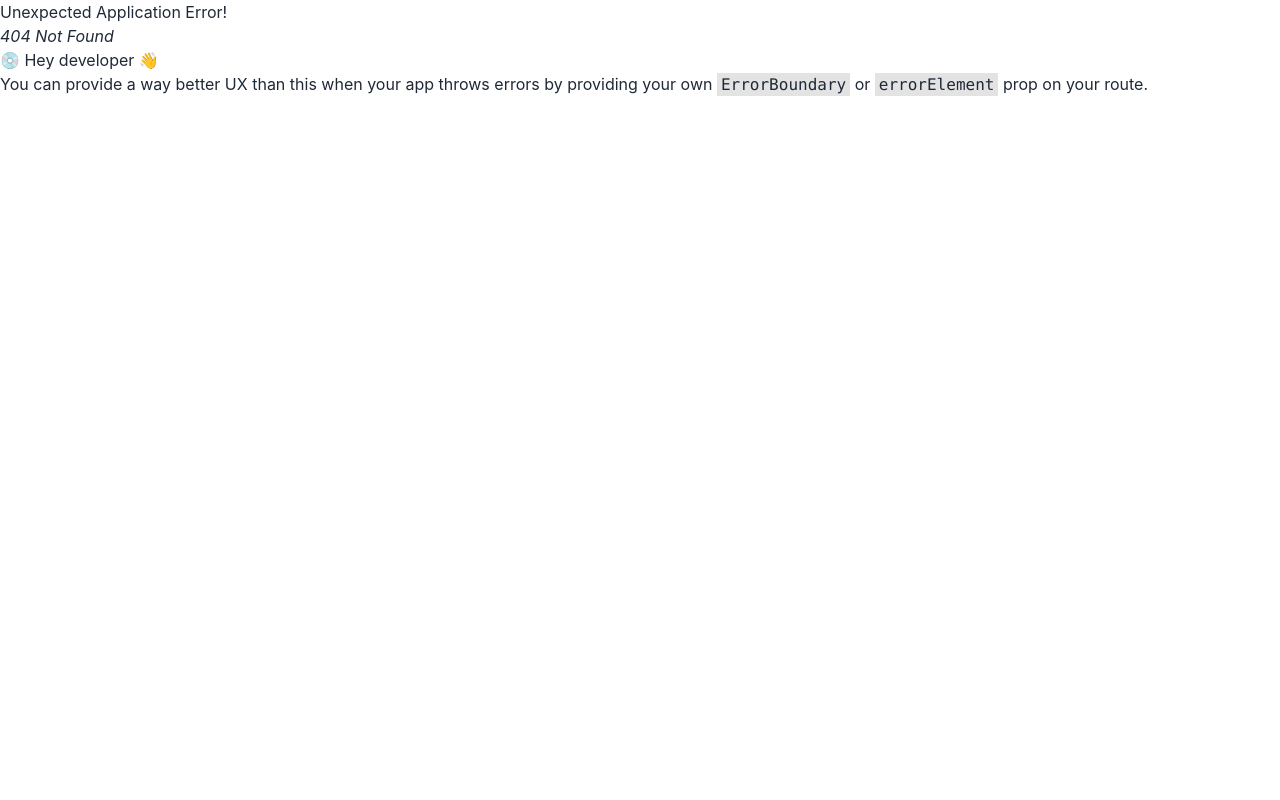
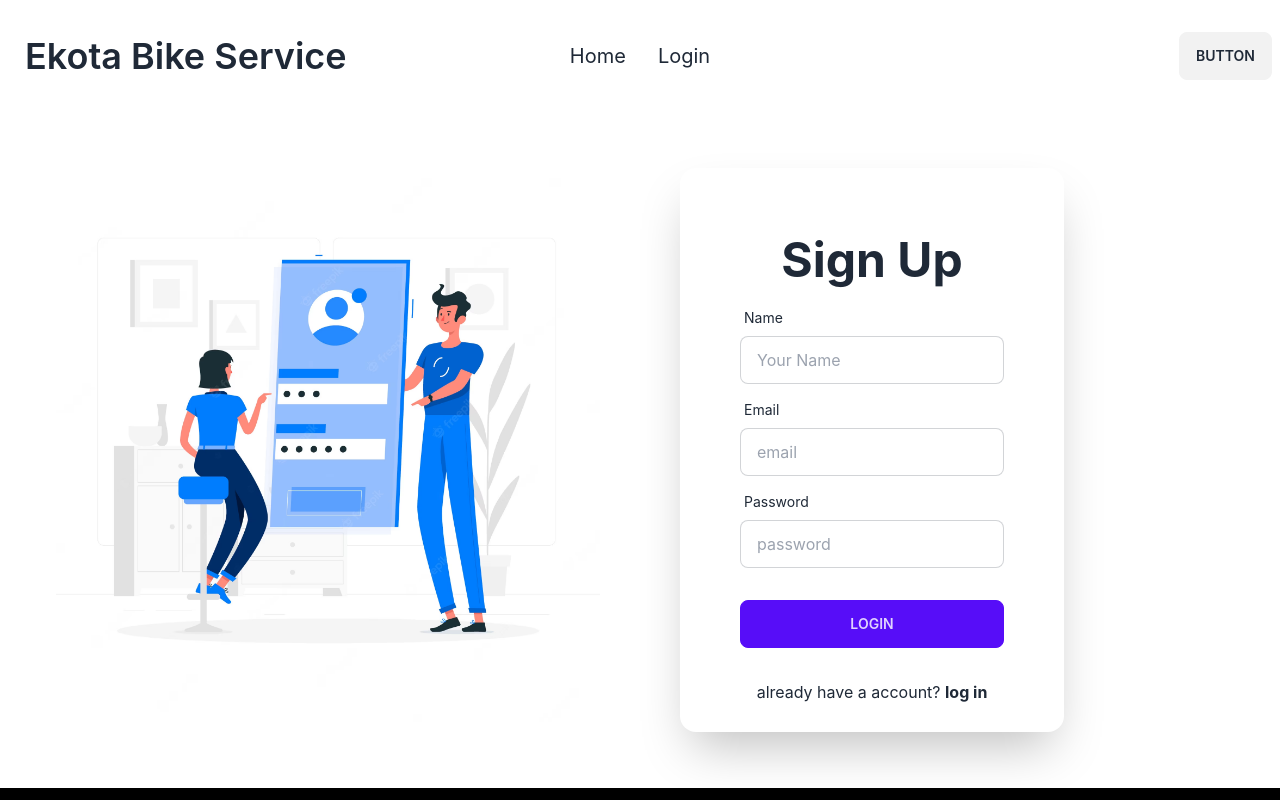
Before and after one commit to arjun1571/Ekota-bike-service, a React (Create React App) app: page /signup in a window 1280 px wide. Before the commit this address had no page. Shown: the top 800 px of the page. Built offline with nearby package versions, Linux system fonts and the light colour scheme; no server answers.

Commit message:
firebase create user funtion create done

```diff
--- a/src/component/Login/Login.js
+++ b/src/component/Login/Login.js
@@ -1,5 +1,6 @@
 import React from "react";
 import login from "../../asset/login.avif"
+import { Link } from "react-router-dom";
 
 const Login = () => {
     const handleSubmit=(event)=>{
@@ -7,13 +8,13 @@ const Login = () => {
 
     }
   return (
-    <div className="hero my-10 lg:p-20 md:p-10 p-2 ">
+    <div className="hero lg:p-10 md:p-10 p-2 ">
       <div className="hero-content grid gap-20 md:grid-cols-2 flex-col lg:flex-row">
         <div className="text-center lg:text-left">
 
         <img src={login} alt="" />
         </div>
-        <div className="card  w-full max-w-sm shadow-2xl bg-base-100">
+        <div className="card  w-full max-w-sm shadow-2xl bg-base-100 lg:p-7 p-3">
           <form onSubmit={handleSubmit} className="card-body">
           <h1 className="text-5xl font-bold my-2 text-center">Login now!</h1>
             <div className="form-control">
@@ -36,9 +37,9 @@ const Login = () => {
                 className="input input-bordered"
               />
               <label className="label">
-                <a href="#" className="label-text-alt link link-hover">
+                <Link className="label-text-alt link link-hover">
                   Forgot password?
-                </a>
+                </Link>
               </label>
             </div>
             <div className="form-control mt-6">
@@ -46,6 +47,7 @@ const Login = () => {
 
             </div>
           </form>
+          <p className="text-center">Have a new user? <Link className="font-bold" to={"/signup"}>Sign Up</Link> </p>
         </div>
       </div>
     </div>
--- a/src/component/OurService/OurService.js
+++ b/src/component/OurService/OurService.js
@@ -13,7 +13,7 @@ const OurService = () => {
             <h1 className='text-center lg:text-4xl md:text-4xl  text-2xl lg:mt-20 mt-10 font-bold'>Our Service Area</h1>
             <div className='grid gap-6 grid-cols-1 md:grid-cols-2 lg:grid-cols-3 lg:p-5 p-2 my-10'>
                 {
-                    services?.map(service => <ServiceCart key={service._id} service={service}></ServiceCart>)
+                    services?.map(service => <ServiceCart key={service.service_id} service={service}></ServiceCart>)
                 }
             </div>
         </div>
--- /dev/null
+++ b/src/component/SignUp/SingnUp.js
@@ -0,0 +1,78 @@
+import React, { useContext } from 'react';
+import login from "../../asset/login.avif"
+import { Link } from 'react-router-dom';
+import {AuthContext} from "../../context/AuthProvider/AuthProvider"
+
+const SingnUp = () => {
+
+    const {createUser}=useContext(AuthContext)
+    const handleSingUp=(event)=>{
+        event.preventDefault();
+        const form = event.target;
+        const email = form.email.value;
+        const password = form.password.value;
+        console.log(email,password);
+        createUser(email,password)
+        .then(result=>{
+            const user=result.user;
+            console.log(user);
+        })
+        .catch(err=>console.log(err))
+
+    }
+    return (
+        <div className="hero lg:p-10 md:p-10 p-2 ">
+      <div className="hero-content grid gap-20 md:grid-cols-2 flex-col lg:flex-row">
+        <div className="text-center lg:text-left">
+
+        <img src={login} alt="" />
+        </div>
+        <div className="card  w-full max-w-sm shadow-2xl bg-base-100 lg:p-7 p-3">
+          <form onSubmit={handleSingUp} className="card-body">
+          <h1 className="text-5xl font-bold my-2 text-center">Sign Up</h1>
+            <div className="form-control">
+              <label className="label">
+                <span className="label-text">Name</span>
+              </label>
+              <input
+                type="text"
+                name='name'
+                placeholder="Your Name"
+                className="input input-bordered"
+              />
+            </div>
+            <div className="form-control">
+              <label className="label">
+                <span className="label-text">Email</span>
+              </label>
+              <input
+                type="text"
+                name='email'
+                placeholder="email"
+                className="input input-bordered"
+              />
+            </div>
+            <div className="form-control">
+              <label className="label">
+                <span className="label-text">Password</span>
+              </label>
+              <input
+                type="text"
+                name='password'
+                placeholder="password"
+                className="input input-bordered"
+              />
+            </div>
+            <div className="form-control mt-6">
+                <input className="btn btn-primary" type="submit" value="Login" />
+
+            </div>
+          </form>
+          <p className='text-center'> already have a account? <Link className='font-bold' to={"/login"}>log in</Link> </p>
+        </div>
+      </div>
+    </div>
+    );
+};
+
+export default SingnUp;
--- /dev/null
+++ b/src/context/AuthProvider/AuthProvider.js
@@ -0,0 +1,38 @@
+import React, { createContext, useEffect, useState } from 'react';
+import {createUserWithEmailAndPassword, getAuth, onAuthStateChanged} from "firebase/auth"
+import app from '../../Firebase/firebase.config';
+
+
+export const AuthContext = createContext();
+const auth = getAuth(app)
+
+const AuthProvider = ({children}) => {
+    const [user,setUser]=useState(null);
+    const [loading,setLoading]=useState(true)
+
+    const createUser = (email,password) =>{
+        return createUserWithEmailAndPassword(auth,email,password)
+    }
+
+    useEffect(()=>{
+        const unsubsribe = onAuthStateChanged(auth,(currentUser)=>{
+            console.log(currentUser);
+            setUser(currentUser)
+        })
+        return ()=>{
+            return unsubsribe
+        }
+    },[])
+    const authInfo = {
+            user,
+            loading,
+            createUser,
+    }
+    return (
+        <AuthContext.Provider value={authInfo} >
+            {children}
+        </AuthContext.Provider>
+    );
+};
+
+export default AuthProvider;
--- a/src/index.js
+++ b/src/index.js
@@ -3,11 +3,15 @@ import ReactDOM from 'react-dom/client';
 import './index.css';
 import App from './App';
 import reportWebVitals from './reportWebVitals';
+import AuthProvider from './context/AuthProvider/AuthProvider';
+
 
 const root = ReactDOM.createRoot(document.getElementById('root'));
 root.render(
   <React.StrictMode>
+    <AuthProvider>
     <App />
+    </AuthProvider>
   </React.StrictMode>
 );
 
```
Also changed, not shown: src/Route/Route.js (+6 -1 lines).
